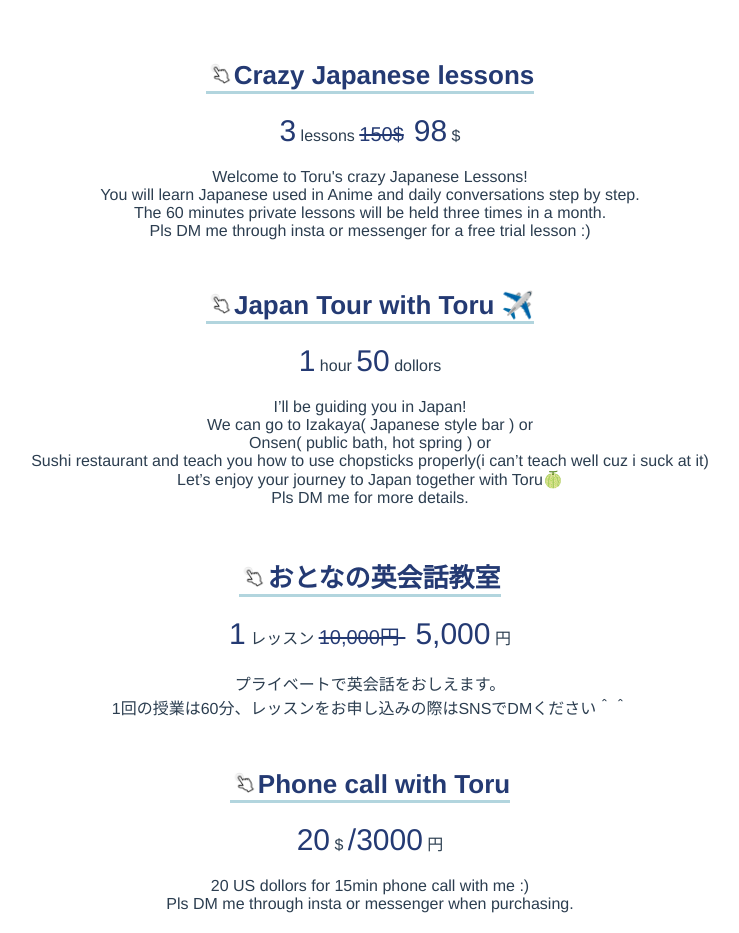
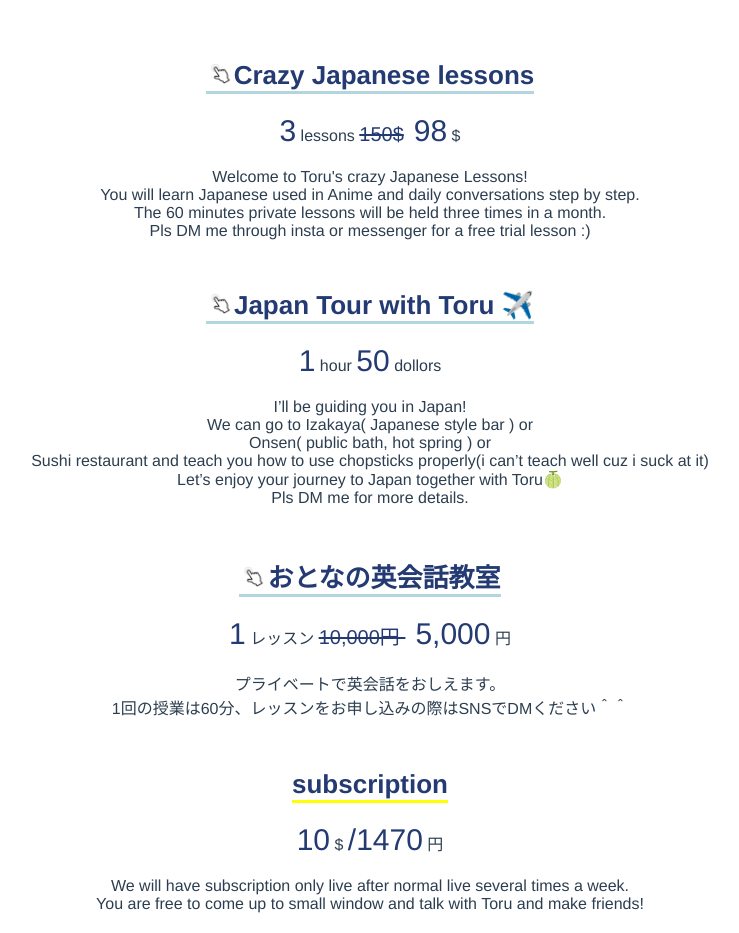
Before and after one commit to tofudesukedo/school, a Vue app: page / in a window 1280 px wide. Shown: the top 933 px of the page, without its empty margins (270-1009 px from the left). Built offline with nearby package versions, Linux system fonts and the light colour scheme.

Commit message:
tour added

```diff
--- a/src/App.vue
+++ b/src/App.vue
@@ -75,7 +75,7 @@
       1回の授業は60分、レッスンをお申し込みの際はSNSでDMください＾＾
     </p>
   </div>
-  <div style="margin: 50px 10px 50px">
+  <!-- <div style="margin: 50px 10px 50px">
     <h1>
       <a
         style="color: #243a73; text-decoration: none"
@@ -127,7 +127,7 @@
       <span style="font-size: 30px; color: #243a73">1,000</span> $
     </div>
     <p style="margin: 20px 10px">I will be there in your place!</p>
-  </div>
+  </div> -->
   <!-- <div style="margin: 50px 10px 50px">
     <h1>
       <a
```
Also changed, not shown: 5 other files (tests, documents, lock files or other folders).
